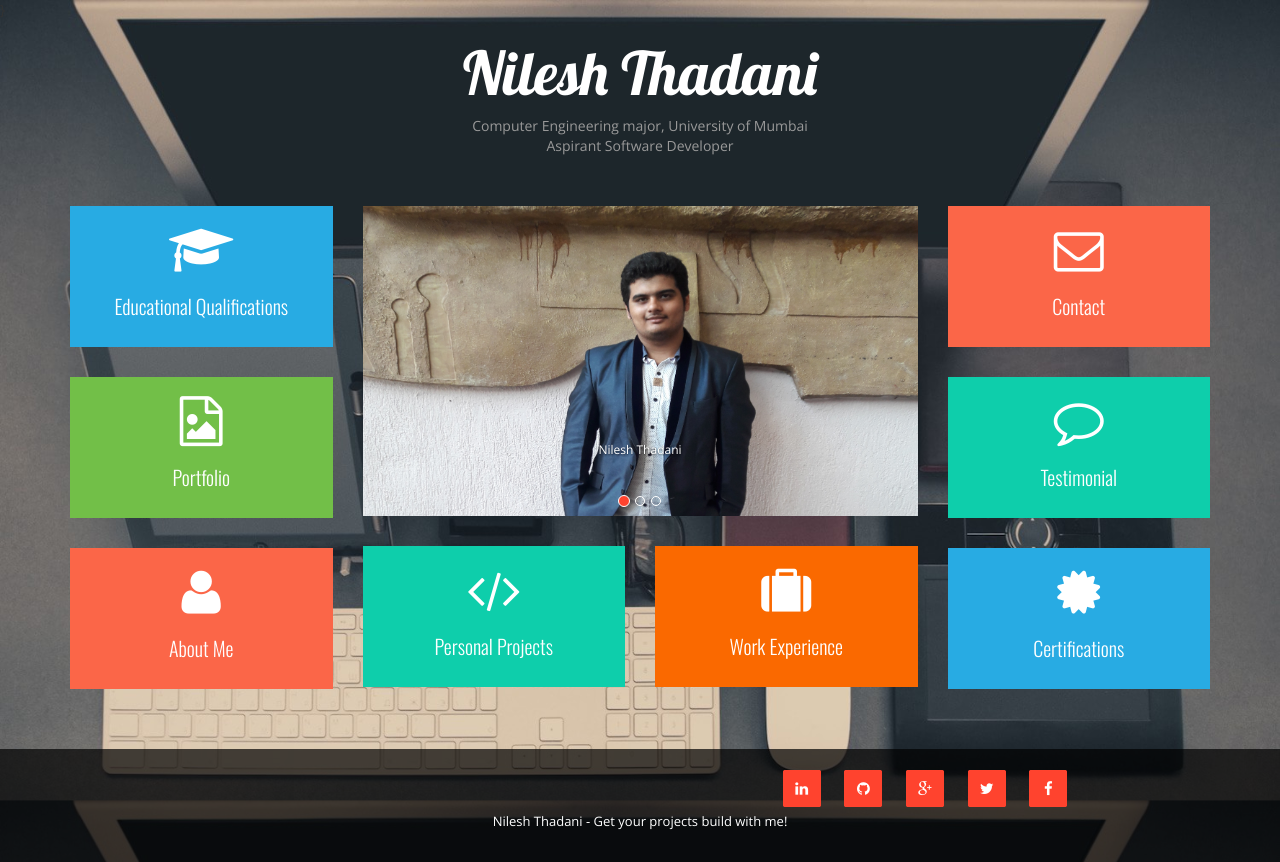
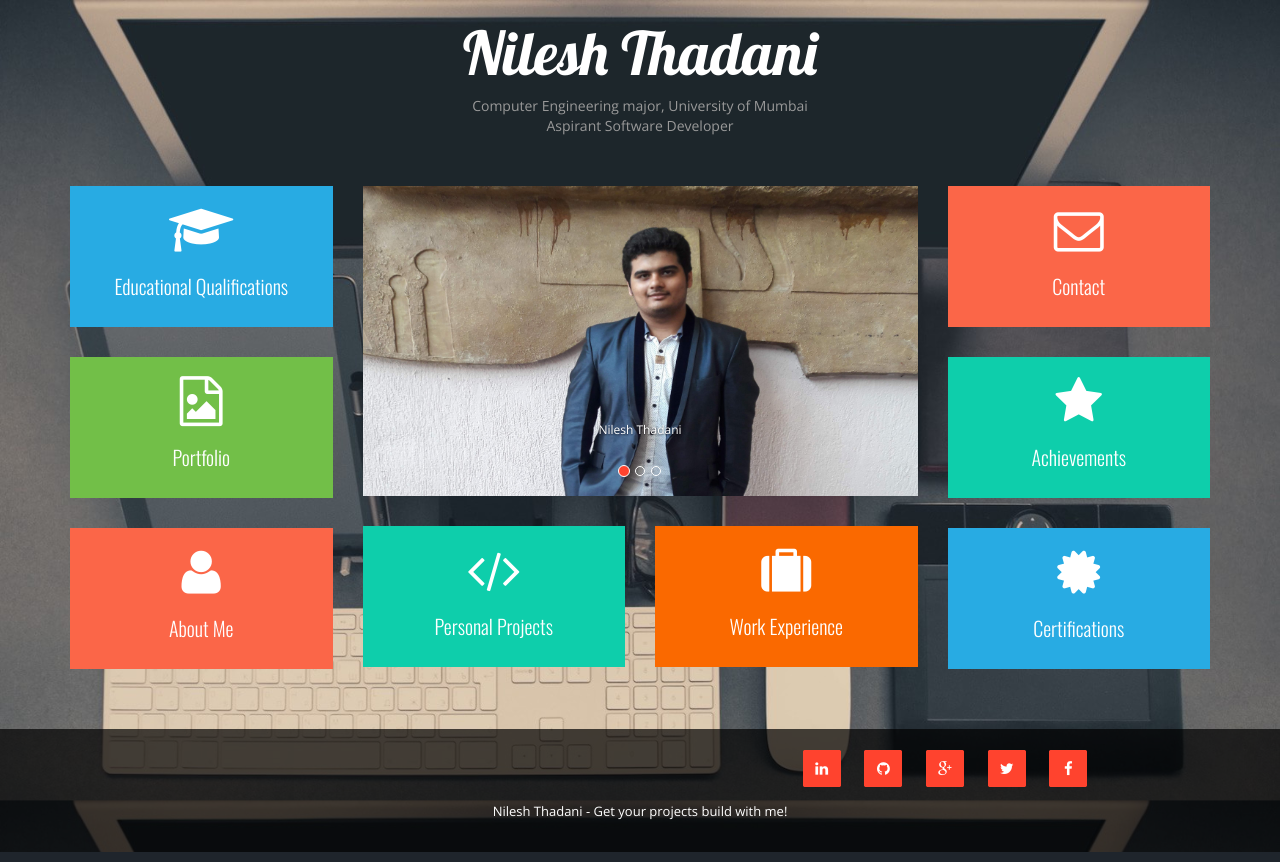
Before and after one commit to thadaninilesh/thadaninilesh.githib.io, a PHP site: page / in a window 1280 px wide. Run offline with PHP 8.4, Linux system fonts and the light colour scheme; some libraries are stand-ins or nearby versions.

Commit message:
favicon, achievements added

```diff
--- a/css/style.css
+++ b/css/style.css
@@ -15,8 +15,8 @@ a.active {
 }
 
 ul,ol {
-    margin: 0;
-    padding: 0;
+    margin: 5;
+    padding: 5;
 }
 
 li {
--- a/index.html
+++ b/index.html
@@ -17,7 +17,7 @@
         <!-- Font Awesome CSS -->
         <link href="css/font-awesome.min.css" rel="stylesheet">
 
-		<!-- Custom CSS -->
+        <!-- Custom CSS -->
         <link href="css/animate.css" rel="stylesheet">
 
         <!-- Custom CSS -->
@@ -26,11 +26,26 @@
         <!-- Custom Fonts -->
         <link href='http://fonts.googleapis.com/css?family=Lobster' rel='stylesheet' type='text/css'>
         <style type="text/css">
-        body{background: url(images/bg.jpg) no-repeat;
-            background-attachment: fixed;
-            background-size: cover;
-            background-position: 50% 50%;</style>
+            body{background: url(images/bg.jpg) no-repeat;
+                background-attachment: fixed;
+                background-size: cover;
+                background-position: 50% 50%;
+                }
+        </style>
+
+        <link rel="stylesheet" type="text/css" media="screen" href="http://cdnjs.cloudflare.com/ajax/libs/fancybox/1.3.4/jquery.fancybox-1.3.4.css" />
+        <style type="text/css">
+            a.fancybox img {
+                border: none;
+                box-shadow: 0 1px 7px rgba(0,0,0,0.6);
+                -o-transform: scale(1,1); -ms-transform: scale(1,1); -moz-transform: scale(1,1); -webkit-transform: scale(1,1); transform: scale(1,1); -o-transition: all 0.2s ease-in-out; -ms-transition: all 0.2s ease-in-out; -moz-transition: all 0.2s ease-in-out; -webkit-transition: all 0.2s ease-in-out; transition: all 0.2s ease-in-out;
             }
+            a.fancybox:hover img {
+                position: relative; z-index: 999; -o-transform: scale(1.03,1.03); -ms-transform: scale(1.03,1.03); -moz-transform: scale(1.03,1.03); -webkit-transform: scale(1.03,1.03); transform: scale(1.03,1.03);
+            }
+        </style>
+        <link rel="shortcut icon" href="images/favicon/favicon.ico" >
+        <link rel="icon" type="image/gif" href="images/favicon/animated_favicon1.gif" >
         <!-- Template js -->
         <script src="js/jquery-2.1.1.min.js"></script>
         <script src="bootstrap/js/bootstrap.min.js"></script>
@@ -169,9 +184,9 @@
                         </div>
 
                         <div class="menu-item color">
-                            <a href="#testimonial--modal" data-toggle="modal">
-                                <i class="fa fa-comment-o"></i>
-                                <p>Testimonial</p>
+                            <a href="#testimonial-modal" data-toggle="modal">
+                                <i class="fa fa-star"></i>
+                                <p>Achievements</p>
                             </a>
                         </div>
 
@@ -746,59 +761,97 @@
                 <div class="container">
                     <div class="row">
                         <div class="section-title text-center">
-                            <h3>Client's Speech About Us</h3>
-                            <p>Duis aute irure dolor in reprehenderit in voluptate</p>
+                            <h3>Achievements</h3>
+                            <p>Achievements are a way to show one's dedication towards technology. Tech and programming has always been fascinating for me and these acheivements have always motivated me to grow stronger and better</p>
                         </div>
                     </div>
                     <div class="row">
 
-                        <div class="col-md-6">
+                        <div class="col-md-4">
                             <div class="testimonial">
-                                <img src="images/team/manage-1.png" class="img-responsive" alt="...">
-                                <h4>John Doe</h4>
-                                <div class="speech">
-                                    <p>Sed ut perspiciatis unde omnis iste natus error sit voluptatem accusantium doloremque laudantium, totam rem aperiam, eaque ipsa quae ab illo inventore veritatis et quasi architecto beatae vitae dicta sunt explicabo. Nemo enim ipsam voluptatem quia voluptas sit aspernatur aut odit aut fugit, sed quia consequuntur magni dolores eos qui ratione voluptatem sequi nesciunt.</p>
-                                </div>
+                                <img src="images/achievements/Nilesh Thadani-OCPJP-image.PNG" class="img-size fancybox img-responsive" alt="OCPJP">
+                                <h4>Oracle Certified Professional in Java SE 6.0 Programming</h4>
                             </div>
                         </div>
 
-                        <div class="col-md-6">
+                        <div class="col-md-4">
                             <div class="testimonial">
-                                <img src="images/team/manage-2.png" class="img-responsive" alt="...">
-                                <h4>John Doe</h4>
-                                <div class="speech">
-                                    <p>Sed ut perspiciatis unde omnis iste natus error sit voluptatem accusantium doloremque laudantium, totam rem aperiam, eaque ipsa quae ab illo inventore veritatis et quasi architecto beatae vitae dicta sunt explicabo. Nemo enim ipsam voluptatem quia voluptas sit aspernatur aut odit aut fugit, sed quia consequuntur magni dolores eos qui ratione voluptatem sequi nesciunt.</p>
-                                </div>
+                                <img src="images/achievements/php mysql.jpeg" class="img-size fancybox img-responsive" alt="Php MySQL Certification">
+                                <h4>Php MySQL Certification</h4>
                             </div>
                         </div>
 
-                        <div class="col-md-6">
+                        <div class="col-md-4">
                             <div class="testimonial">
-                                <img src="images/team/manage-3.png" class="img-responsive" alt="...">
-                                <h4>John Doe</h4>
-                                <div class="speech">
-                                    <p>Sed ut perspiciatis unde omnis iste natus error sit voluptatem accusantium doloremque laudantium, totam rem aperiam, eaque ipsa quae ab illo inventore veritatis et quasi architecto beatae vitae dicta sunt explicabo. Nemo enim ipsam voluptatem quia voluptas sit aspernatur aut odit aut fugit, sed quia consequuntur magni dolores eos qui ratione voluptatem sequi nesciunt.</p>
-                                </div>
+                                <img src="images/achievements/CSI-open-software.jpg" class="img-size fancybox img-responsive" alt="CSI-open-software">
+                                <h4>CSI Open Software</h4>
                             </div>
                         </div>
 
-                        <div class="col-md-6">
+                        <div class="col-md-4">
                             <div class="testimonial">
-                                <img src="images/team/manage-4.png" class="img-responsive" alt="...">
-                                <h4>John Doe</h4>
-                                <div class="speech">
-                                    <p>Sed ut perspiciatis unde omnis iste natus error sit voluptatem accusantium doloremque laudantium, totam rem aperiam, eaque ipsa quae ab illo inventore veritatis et quasi architecto beatae vitae dicta sunt explicabo. Nemo enim ipsam voluptatem quia voluptas sit aspernatur aut odit aut fugit, sed quia consequuntur magni dolores eos qui ratione voluptatem sequi nesciunt.</p>
-                                </div>
+                                <img src="images/achievements/seed-c prog.jpeg" class="img-size fancybox img-responsive" alt="Seed C programming">
+                                <h4>Seed C Programming Contest</h4>
                             </div>
                         </div>
 
+                        <div class="col-md-4">
+                            <div class="testimonial">
+                                <img src="images/achievements/Nilesh Thadani-Python-image.PNG" class="img-size fancybox img-responsive" alt="Python certificate">
+                                <h4>Programming for Everybody - University of Michigan</h4>
+                            </div>
+                        </div>
+
+                        <div class="col-md-4">
+                            <div class="testimonial">
+                                <img src="images/achievements/IMG-20150329-WA0019.jpg" class="img-size fancybox img-responsive" alt="Winning Web Development Competition">
+                                <h4>Won Algorithm 1.0 at AIKTC, Panvel</h4>
+                            </div>
+                        </div>
                     </div><!--/.row -->
+
+                    <div class="row">
+                        <div class="testimonial">
+                            <div class="speech">
+                                <h2>
+                                    Some More Achievements:
+                                </h2>
+                                <p>1. Won 2nd Prize at Internet of Things Poster Competition for the topic of 'Human Microchip Implant' at VES Institute of Technology</p>
+                                <p>2. Won 1st Prize for Article Writing Competition on the topic of RedTacton at VES Institute of Technology</p>
+                                <p>3. Published a paper on B2B Management and Lead Generation in <a href="http://www.ijarcsse.com/docs/papers/Volume_5/10_October2015/V5I10-0336.pdf" style="color: #eff; text-decoration: underline;">IJARCSSE</a></p>
+                            </div>
+                        </div>
+                    </div>
 
                 </div>
 
             </div>
         </div>
         <!-- End Testimonial Section -->
+          <script type="text/javascript" src="http://code.jquery.com/jquery-1.11.0.min.js"></script>
+    <script type="text/javascript" src="http://code.jquery.com/jquery-migrate-1.2.1.min.js"></script>
+    <script type="text/javascript" src="http://cdnjs.cloudflare.com/ajax/libs/fancybox/1.3.4/jquery.fancybox-1.3.4.pack.min.js"></script>
+    <script type="text/javascript">
+        $(function($){
+            var addToAll = true;
+            var gallery = false;
+            var titlePosition = 'inside';
+            $(addToAll ? 'img' : 'img.fancybox').each(function(){
+                var $this = $(this);
+                var title = $this.attr('title');
+                var src = $this.attr('data-big') || $this.attr('src');
+                var a = $('<a href="#" class="fancybox" style="height: 10000px"></a>').attr('href', src).attr('title', title);
+                $this.wrap(a);
+            });
+            if (gallery)
+                $('a.fancybox').attr('rel', 'fancyboxgallery');
+            $('a.fancybox').fancybox({
+                titlePosition: titlePosition
+            });
+        });
+        $.noConflict();
+    </script>
+
 
     </body>
 
```
Also changed, not shown: images/achievements/CSI-open-software.jpg (added), images/achievements/IMG-20150329-WA0019.jpg (added), images/achievements/Nilesh Thadani-OCPJP-image.PNG (added), images/achievements/Nilesh Thadani-Python-image.PNG (added), images/achievements/Viber.png (added), images/achievements/php mysql.jpeg (added), images/achievements/seed-c prog.jpeg (added), images/favicon/ReadMe.txt (added), images/favicon/animated_favicon1.gif (added), images/favicon/favicon.ico (added), images/slider/Nilesh-Thadani.jpg.
